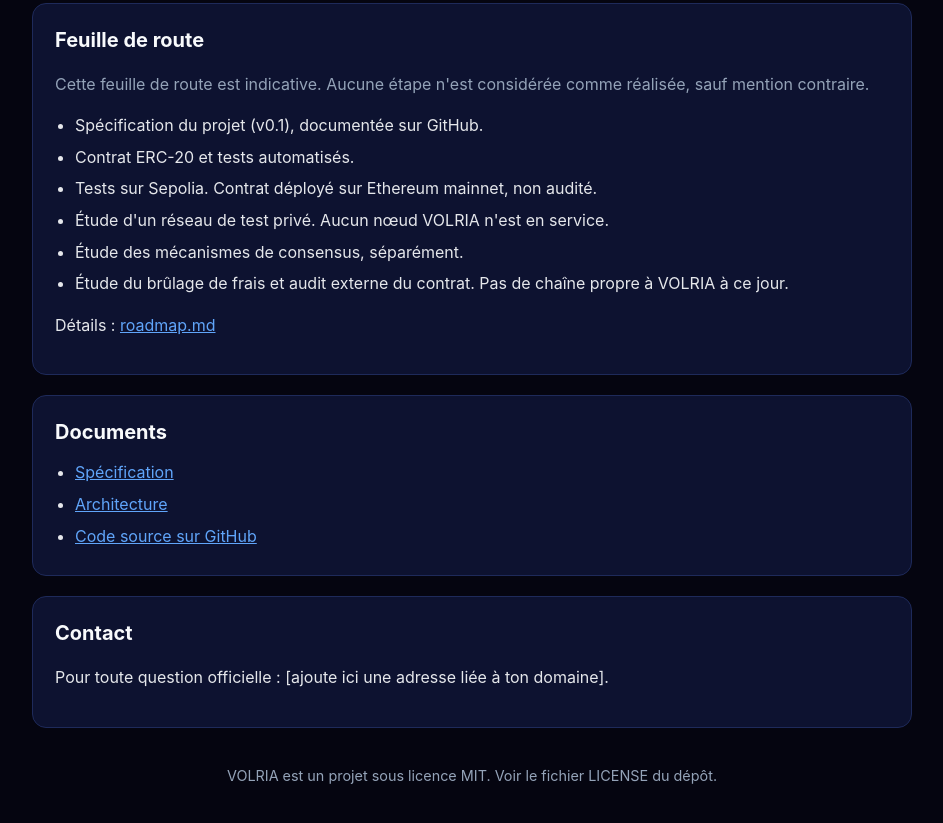
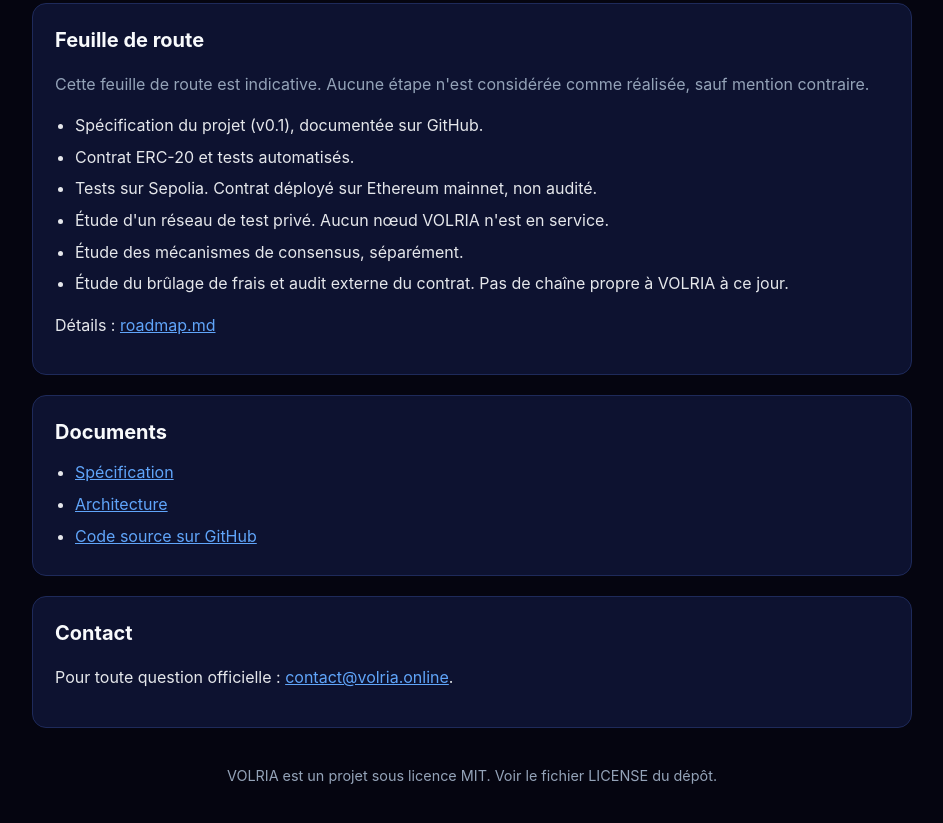
Before and after one commit to Maxchomakh/volria, a website: page docs/index.html in a window 1280 px wide. Shown: the part 944-1767 px from the top of the page, without its empty margins (168-1111 px from the left). Drawn offline with Linux system fonts and the light colour scheme.

Commit message:
Met à jour le contact officiel : contact@volria.online
Co-Authored-By: Claude Haiku 5.5 <noreply@anthropic.com>
Claude-Session: https://claude.ai/code/session_01A6uEhorn72wCpePVS12QAz

```diff
--- a/docs/index.html
+++ b/docs/index.html
@@ -143,7 +143,7 @@
 
   <section class="card">
     <h2>Contact</h2>
-    <p>Pour toute question officielle : [ajoute ici une adresse liée à ton domaine].</p>
+    <p>Pour toute question officielle : <a href="mailto:contact@volria.online">contact@volria.online</a>.</p>
   </section>
 
   <footer>
```
